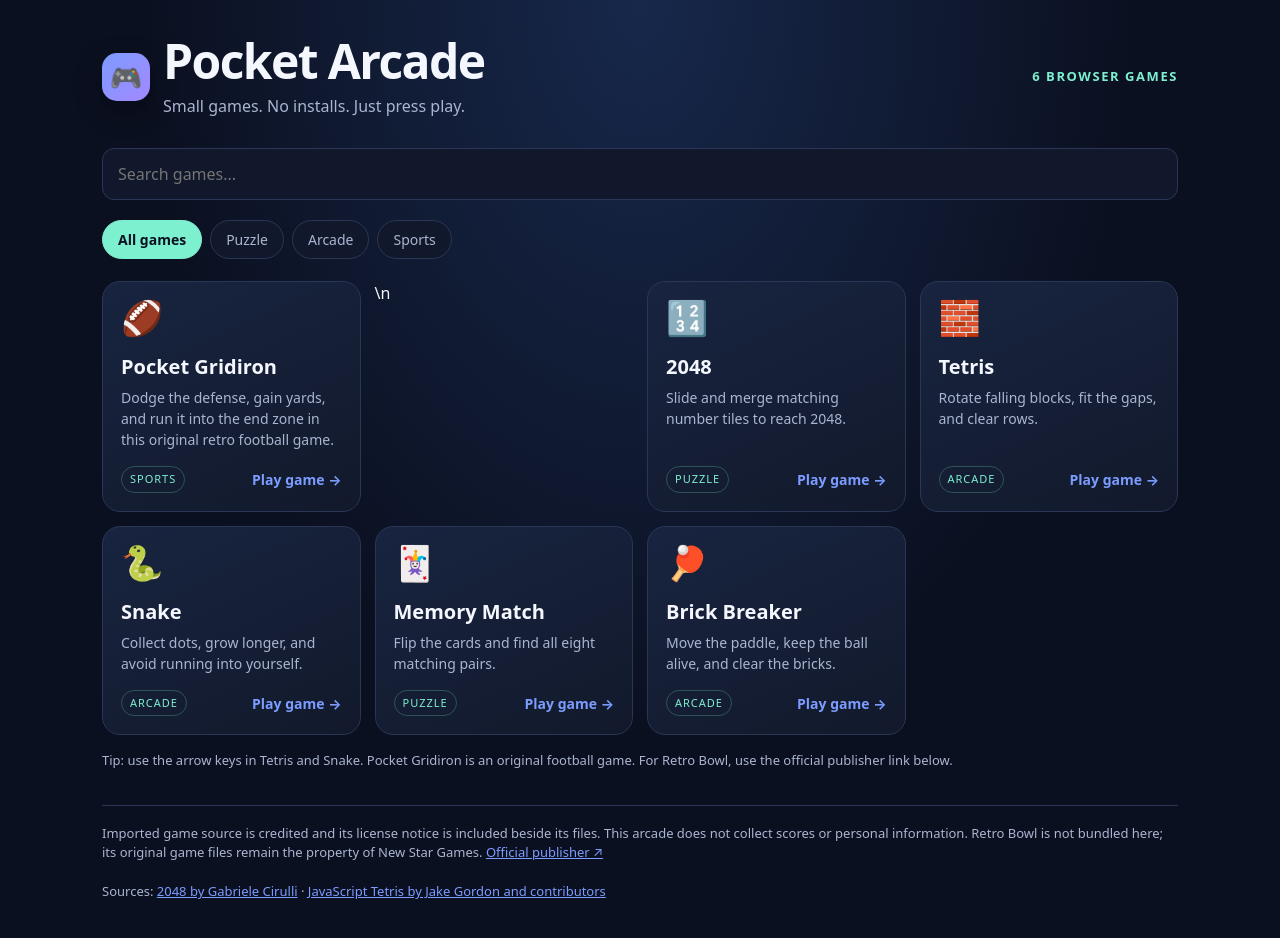
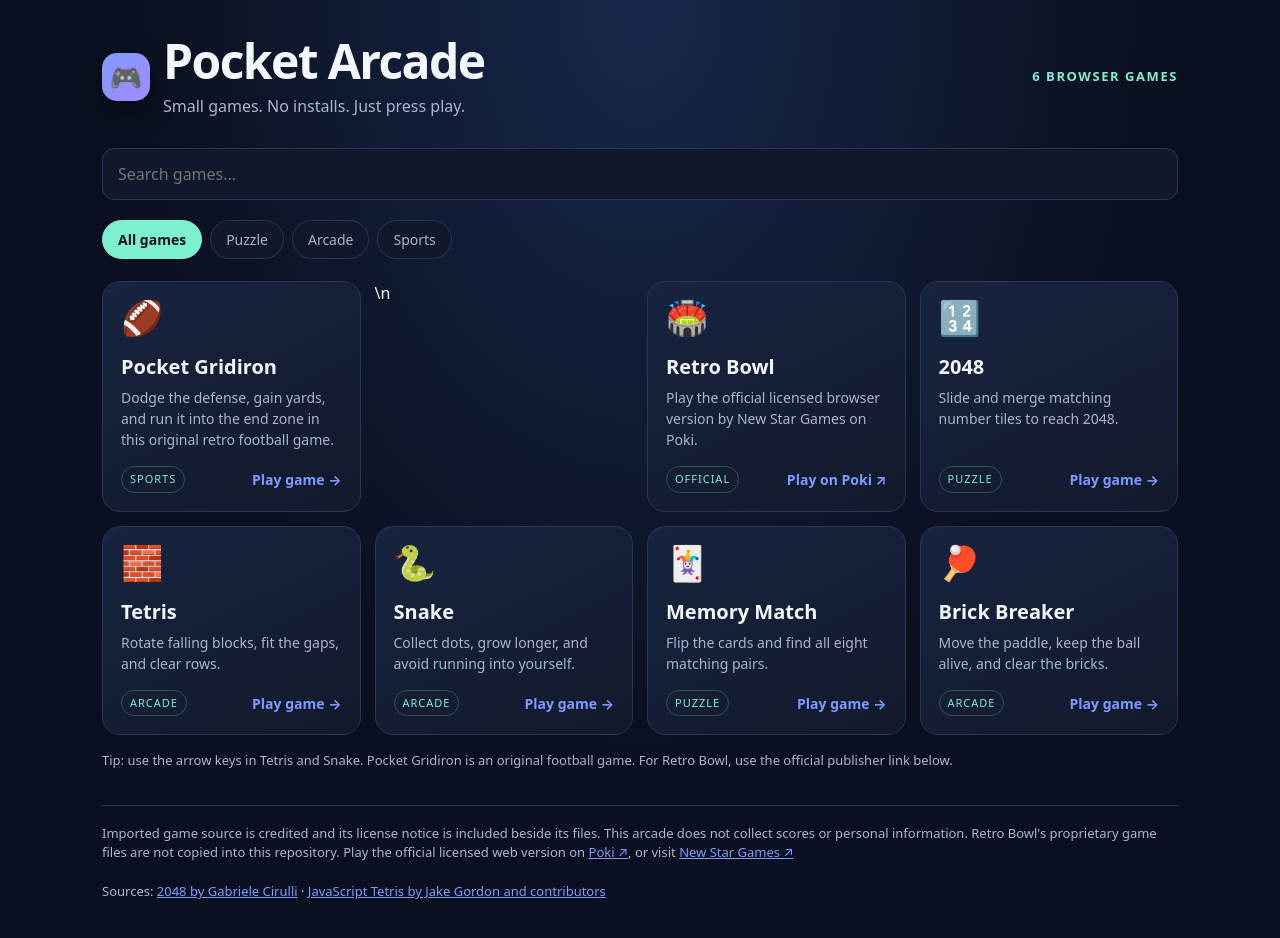
Before and after one commit to johnnypwagner2022-hub/minecraft, a plain HTML site: page arcade/index.html in a window 1280 px wide. Drawn offline with Linux system fonts and the light colour scheme.

Commit message:
Add official licensed Retro Bowl browser link

```diff
--- a/arcade/index.html
+++ b/arcade/index.html
@@ -13,14 +13,15 @@
 <div class="searchbar"><input id="search" type="search" placeholder="Search games..." aria-label="Search games"></div>
 <div class="filters" role="group" aria-label="Filter games"><button class="active" data-filter="all">All games</button><button data-filter="puzzle">Puzzle</button><button data-filter="arcade">Arcade</button><button data-filter="sports">Sports</button></div>
 <section class="grid" id="games">
-<a class="card" href="./gridiron/" data-name="pocket gridiron football sports retro run" data-category="sports"><div class="gameicon">🏈</div><h2>Pocket Gridiron</h2><p>Dodge the defense, gain yards, and run it into the end zone in this original retro football game.</p><div class="bottom"><span class="tag">Sports</span><span class="launch">Play game →</span></div></a>\n<a class="card" href="./2048/" data-name="2048 numbers merge" data-category="puzzle"><div class="gameicon">🔢</div><h2>2048</h2><p>Slide and merge matching number tiles to reach 2048.</p><div class="bottom"><span class="tag">Puzzle</span><span class="launch">Play game →</span></div></a>
+<a class="card" href="./gridiron/" data-name="pocket gridiron football sports retro run" data-category="sports"><div class="gameicon">🏈</div><h2>Pocket Gridiron</h2><p>Dodge the defense, gain yards, and run it into the end zone in this original retro football game.</p><div class="bottom"><span class="tag">Sports</span><span class="launch">Play game →</span></div></a>\n<a class="card" href="https://poki.com/en/g/retro-bowl" target="_blank" rel="noopener noreferrer" data-name="retro bowl official licensed football sports" data-category="sports"><div class="gameicon">🏟️</div><h2>Retro Bowl</h2><p>Play the official licensed browser version by New Star Games on Poki.</p><div class="bottom"><span class="tag">Official</span><span class="launch">Play on Poki ↗</span></div></a>
+<a class="card" href="./2048/" data-name="2048 numbers merge" data-category="puzzle"><div class="gameicon">🔢</div><h2>2048</h2><p>Slide and merge matching number tiles to reach 2048.</p><div class="bottom"><span class="tag">Puzzle</span><span class="launch">Play game →</span></div></a>
 <a class="card" href="./tetris/" data-name="tetris blocks lines" data-category="arcade"><div class="gameicon">🧱</div><h2>Tetris</h2><p>Rotate falling blocks, fit the gaps, and clear rows.</p><div class="bottom"><span class="tag">Arcade</span><span class="launch">Play game →</span></div></a>
 <a class="card" href="./snake/" data-name="snake classic dots" data-category="arcade"><div class="gameicon">🐍</div><h2>Snake</h2><p>Collect dots, grow longer, and avoid running into yourself.</p><div class="bottom"><span class="tag">Arcade</span><span class="launch">Play game →</span></div></a>
 <a class="card" href="./memory/" data-name="memory match pairs cards" data-category="puzzle"><div class="gameicon">🃏</div><h2>Memory Match</h2><p>Flip the cards and find all eight matching pairs.</p><div class="bottom"><span class="tag">Puzzle</span><span class="launch">Play game →</span></div></a>
 <a class="card" href="./breakout/" data-name="breakout brick breaker paddle" data-category="arcade"><div class="gameicon">🏓</div><h2>Brick Breaker</h2><p>Move the paddle, keep the ball alive, and clear the bricks.</p><div class="bottom"><span class="tag">Arcade</span><span class="launch">Play game →</span></div></a>
 </section><div class="empty" id="empty">No games match that search. Try another word.</div>
 <p class="hint">Tip: use the arrow keys in Tetris and Snake. Pocket Gridiron is an original football game. For Retro Bowl, use the official publisher link below.</p>
-<footer>Imported game source is credited and its license notice is included beside its files. This arcade does not collect scores or personal information. Retro Bowl is not bundled here; its original game files remain the property of New Star Games. <a href="https://www.newstargames.com/" target="_blank" rel="noopener noreferrer">Official publisher ↗</a><br><br>Sources: <a href="https://github.com/gabrielecirulli/2048">2048 by Gabriele Cirulli</a> · <a href="https://github.com/jakesgordon/javascript-tetris">JavaScript Tetris by Jake Gordon and contributors</a></footer>
+<footer>Imported game source is credited and its license notice is included beside its files. This arcade does not collect scores or personal information. Retro Bowl's proprietary game files are not copied into this repository. Play the official licensed web version on <a href="https://poki.com/en/g/retro-bowl" target="_blank" rel="noopener noreferrer">Poki ↗</a>, or visit <a href="https://www.newstargames.com/" target="_blank" rel="noopener noreferrer">New Star Games ↗</a><br><br>Sources: <a href="https://github.com/gabrielecirulli/2048">2048 by Gabriele Cirulli</a> · <a href="https://github.com/jakesgordon/javascript-tetris">JavaScript Tetris by Jake Gordon and contributors</a></footer>
 </main><script>
 const search=document.getElementById('search'),cards=[...document.querySelectorAll('.card')],filters=[...document.querySelectorAll('[data-filter]')];let active='all';
 function filterGames(){const q=search.value.trim().toLowerCase();let shown=0;cards.forEach(card=>{const okText=(card.dataset.name+' '+card.innerText).toLowerCase().includes(q),okCat=active==='all'||card.dataset.category===active,visible=okText&&okCat;card.style.display=visible?'flex':'none';if(visible)shown++});document.getElementById('empty').style.display=shown?'none':'block'}
```
